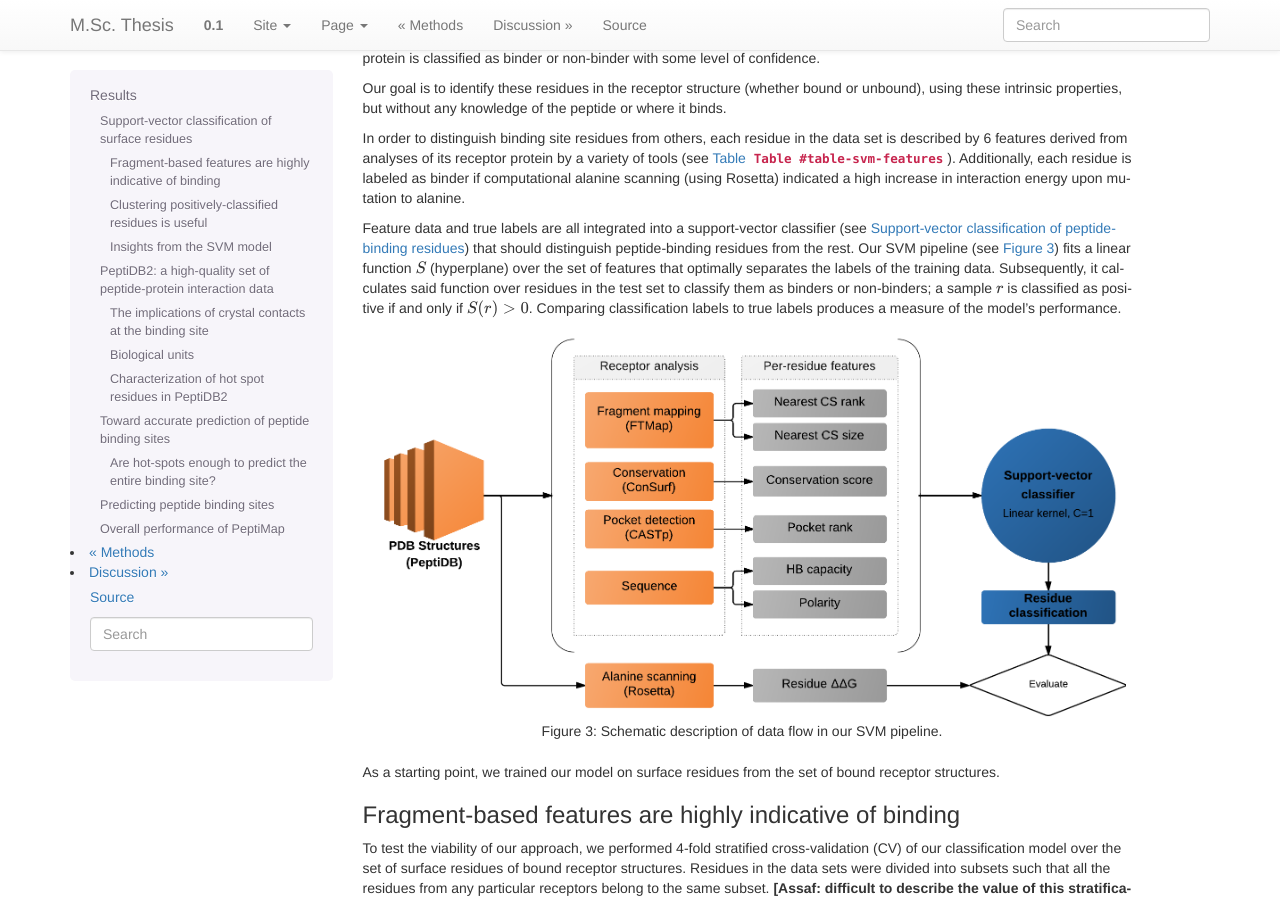
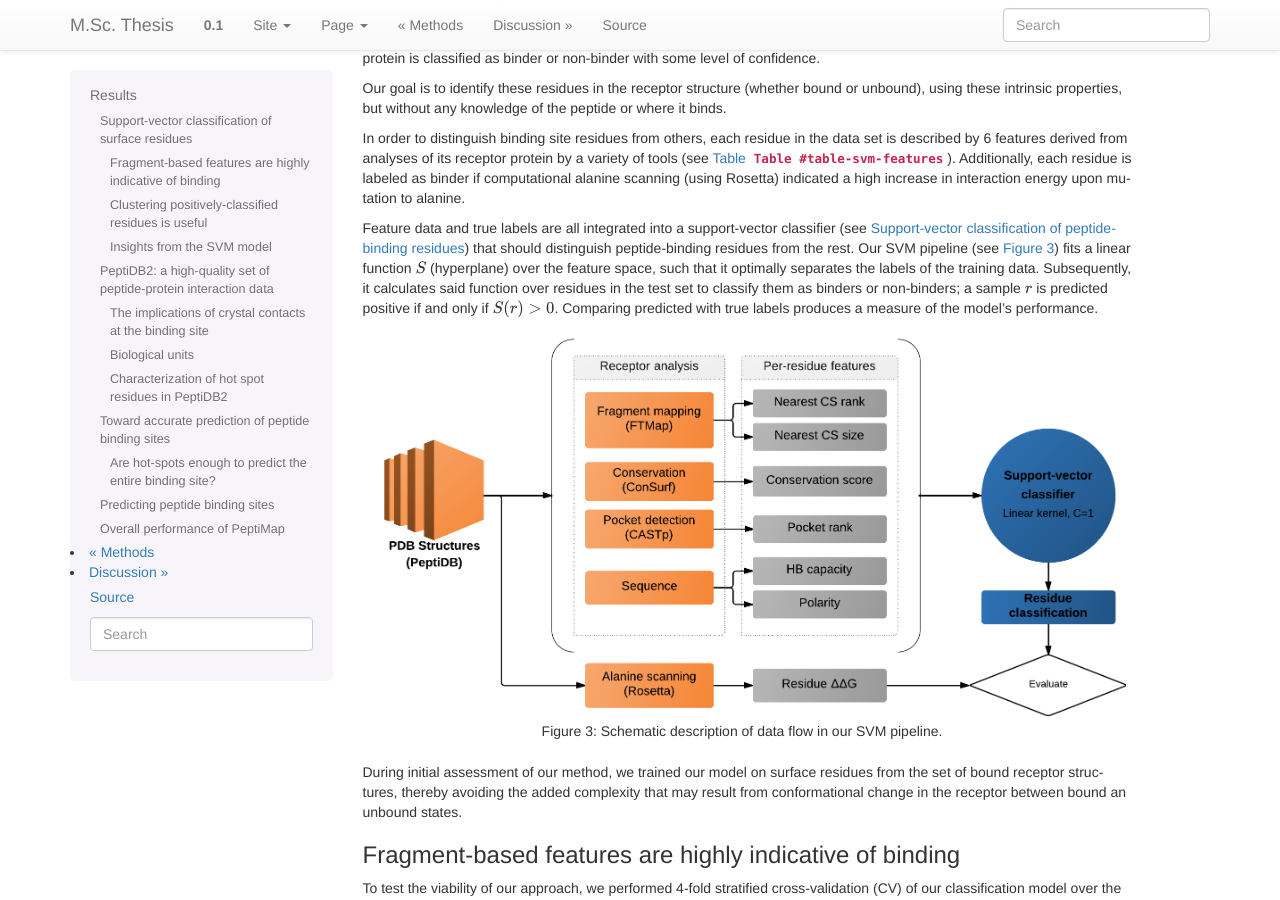
Before and after one commit to assaff/msc-thesis, a Sphinx documentation site: the page built from source/results.rst, in a window 1280 px wide and 900 px high, scrolled down 566 px. Built offline with Sphinx 7.4.7, drawn with Linux system fonts in a browser that asks for light colours; formulas are drawn with MathJax 3.

Commit message:
fixed phrasing

```diff
--- a/source/results.rst
+++ b/source/results.rst
@@ -76,12 +76,12 @@ Feature data and true labels are all integrated into a support-vector
 classifier (see :ref:`methods-svm`) that should distinguish
 peptide-binding residues from the rest.
 Our SVM pipeline (see :num:`Figure #fig-svm-flowchart`) fits a linear
-function :math:`S` (hyperplane) over the set of features that
+function :math:`S` (hyperplane) over the feature space, such that it
 optimally separates the labels of the training data.
 Subsequently, it calculates said function over residues in the test
 set to classify them as binders or non-binders; a sample :math:`r` is
-classified as positive if and only if :math:`S(r)>0`.
-Comparing classification labels to true labels produces a measure of
+predicted positive if and only if :math:`S(r)>0`.
+Comparing predicted with true labels produces a measure of
 the model's performance.
 
 .. _fig-svm-flowchart:
@@ -91,8 +91,11 @@ the model's performance.
 
     Schematic description of data flow in our SVM pipeline.
 
-As a starting point, we trained our model on surface residues from the
-set of bound receptor structures.
+During initial assessment of our method, we trained our model
+on surface residues from the set of bound receptor structures,
+thereby avoiding the added complexity that may result from
+conformational change in the receptor between bound an unbound states.
+
 
 Fragment-based features are highly indicative of binding
 ~~~~~~~~~~~~~~~~~~~~~~~~~~~~~~~~~~~~~~~~~~~~~~~~~~~~~~~~~~
```
